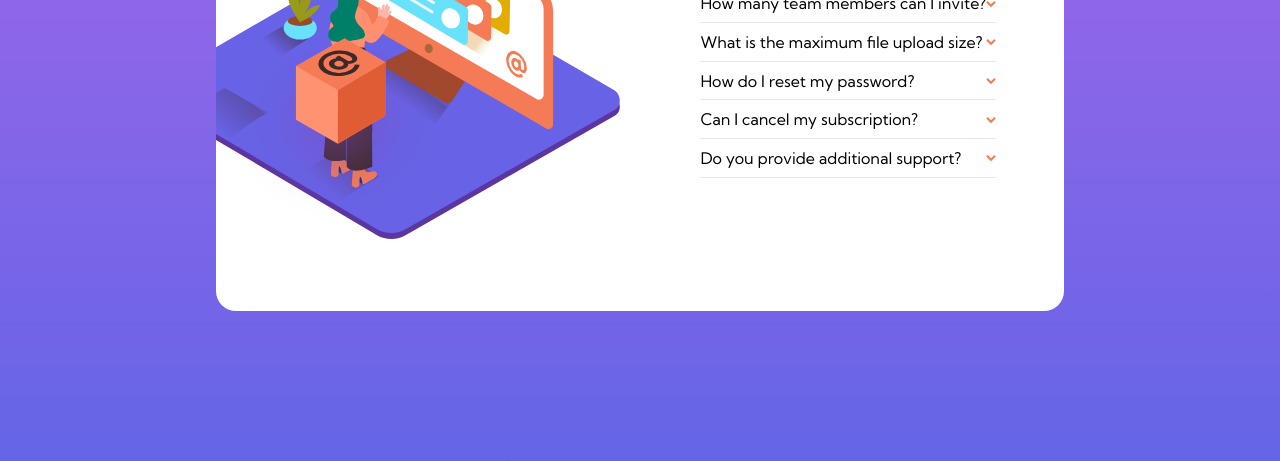
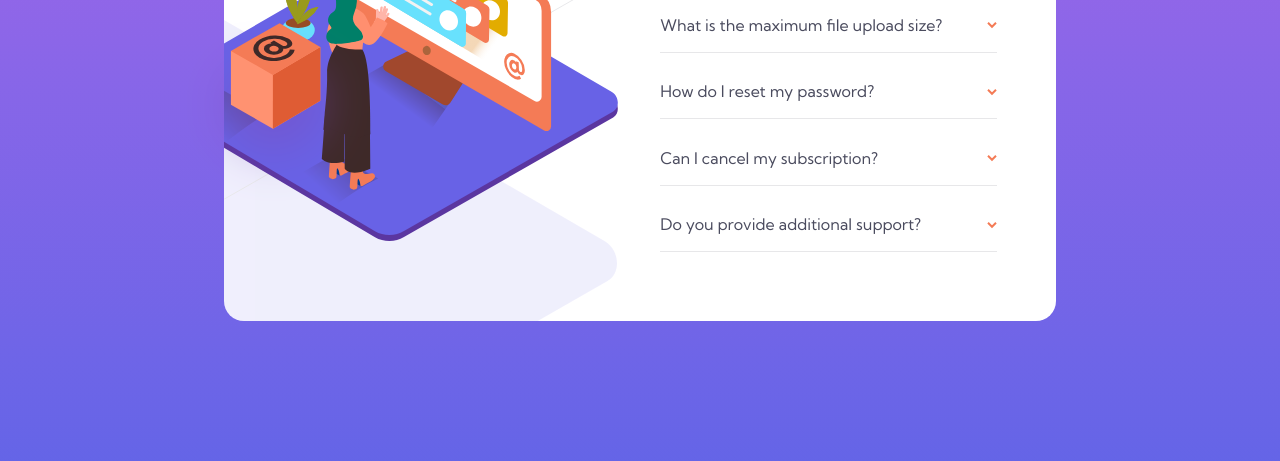
Before and after one commit to KathrynDavies123/faq-accordion-card, a plain HTML site: page index.html in a window 1280 px wide. Shown: the part 339-800 px from the top of the page. Drawn offline with Linux system fonts and the light colour scheme.

Commit message:
final parts of js and css done for desktop

```diff
--- a/assets/css/style.css
+++ b/assets/css/style.css
@@ -28,17 +28,35 @@ body {
 
 main {
     display:flex;
-    height:500px;
+    height:65%;
+    width:65%;
     background-color: white;
-    gap:5rem;
+    justify-content: space-around;
     align-items: center;
     overflow: hidden;
     border-radius: 20px;
 }
 
+section {
+    height: 80%;
+    width:45%;
+    display: flex;
+    flex-direction: column;
+    justify-content: space-around;
+}
+
+article {
+    height: 80%;
+    width:90%;
+    display: flex;
+    flex-direction: column;
+    justify-content: space-around;
+}
+
 h1 {
     font-size: 2rem;
     font-weight: 700;
+    color:hsl(238, 29%, 16%);
 }
 
 button {
@@ -49,34 +67,52 @@ button {
 h2 {
     font-size: 1rem;
     font-weight: 400;
-}
-
-p {
-    max-width: 300px;
+    color:hsl(237, 12%, 33%);
 }
 
 .imgcontainer {
-    margin-left: -8%;
+    margin-left: -12%;
+    height:100%;
+    display: flex;
+    align-items: center;
+    background-image: url("../images/bg-pattern-desktop.svg");
+    background-repeat: no-repeat;
+    background-position: center right;
+    background-size: 150% cover;
 }
 
 .imgbox {
     position:absolute;
-    top:375px;
-    left:245px;
+    top:360px;
+    left:180px;
 }
 
-article > div {
+.faqcontainer {
     border-bottom: 1px solid hsl(240, 5%, 91%);
-    padding: 3% 0;
+    padding: 5% 0;
+    display: flex;
+    flex-direction: column;
+    gap:0.8rem;
 }
 
 .faqaccordion {
     display: flex;
     justify-content: space-between;
+    width:100%;
 }
 
-.faqaccordion:hover {
+.expanded h2 {
+    font-weight:700;
+    color:hsl(238, 29%, 16%);
+}
+
+.faqaccordion:hover h2{
     cursor: pointer;
+    color:hsl(14, 88%, 65%);
+}
+
+.arrowrotate {
+    transform: rotateX(180deg);
 }
 
 .faqexpand {
@@ -84,4 +120,7 @@ article > div {
     animation: fadein;
     animation-timing-function: ease-out;
     animation-duration: 1s;
+    font-size:0.8rem;
+    max-width: 500px;
+    color:hsl(240, 6%, 50%);
 }
--- a/assets/js/script.js
+++ b/assets/js/script.js
@@ -1,7 +1,10 @@
 let accordion = document.getElementsByClassName("faqaccordion");
+let arrow = document.getElementsByClassName("arrowbutton");
 
 for (let i = 0; i < accordion.length; i++) {
     accordion[i].addEventListener("click", function () {
+        accordion[i].classList.toggle("expanded");
+        arrow[i].classList.toggle("arrowrotate");
         let expansion = this.nextElementSibling;
         if (expansion.style.display === "block") {
             expansion.style.display = "none";
--- a/index.html
+++ b/index.html
@@ -21,10 +21,10 @@
       <section class="faq">
         <h1>FAQ</h1>
         <article>
-          <div>
+          <div class="faqcontainer">
             <div class="faqaccordion">
               <h2>How many team members can I invite?</h2>
-              <button>
+              <button class="arrowbutton">
                 <img
                   src="./assets/images/icon-arrow-down.svg"
                   alt="arrow down icon"
@@ -36,10 +36,10 @@
               no limit on team members for the Premium plan.
             </p>
           </div>
-          <div>
+          <div class="faqcontainer">
             <div class="faqaccordion">
               <h2>What is the maximum file upload size?</h2>
-              <button>
+              <button class="arrowbutton">
                 <img
                   src="./assets/images/icon-arrow-down.svg"
                   alt="arrow down icon"
@@ -51,10 +51,10 @@
               storage space.
             </p>
           </div>
-          <div>
+          <div class="faqcontainer">
             <div class="faqaccordion">
               <h2>How do I reset my password?</h2>
-              <button>
+              <button class="arrowbutton">
                 <img
                   src="./assets/images/icon-arrow-down.svg"
                   alt="arrow down icon"
@@ -66,10 +66,10 @@
               from your profile page. A reset link will be emailed to you.
             </p>
           </div>
-          <div>
+          <div class="faqcontainer">
             <div class="faqaccordion">
               <h2>Can I cancel my subscription?</h2>
-              <button>
+              <button class="arrowbutton">
                 <img
                   src="./assets/images/icon-arrow-down.svg"
                   alt="arrow down icon"
@@ -81,10 +81,10 @@
               asked.
             </p>
           </div>
-          <div>
+          <div class="faqcontainer">
             <div class="faqaccordion">
               <h2>Do you provide additional support?</h2>
-              <button>
+              <button class="arrowbutton">
                 <img
                   src="./assets/images/icon-arrow-down.svg"
                   alt="arrow down icon"
```
